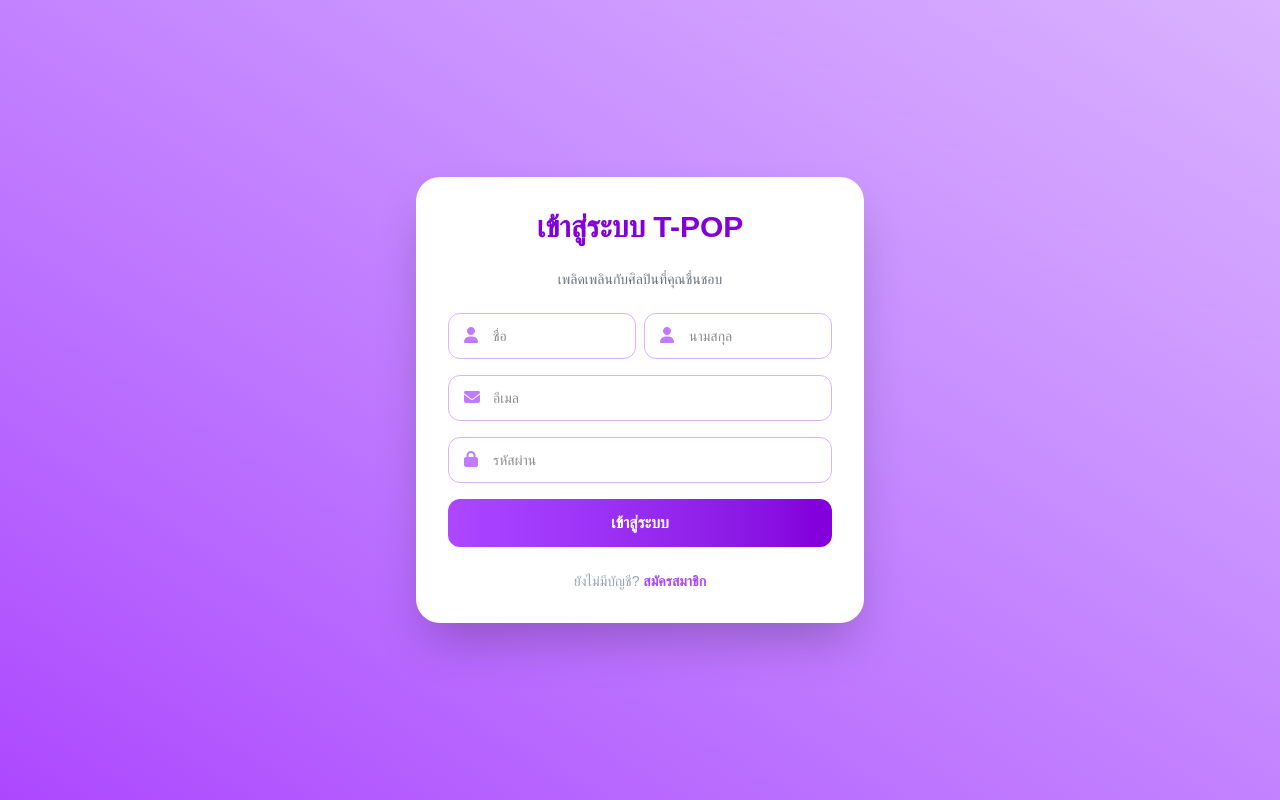
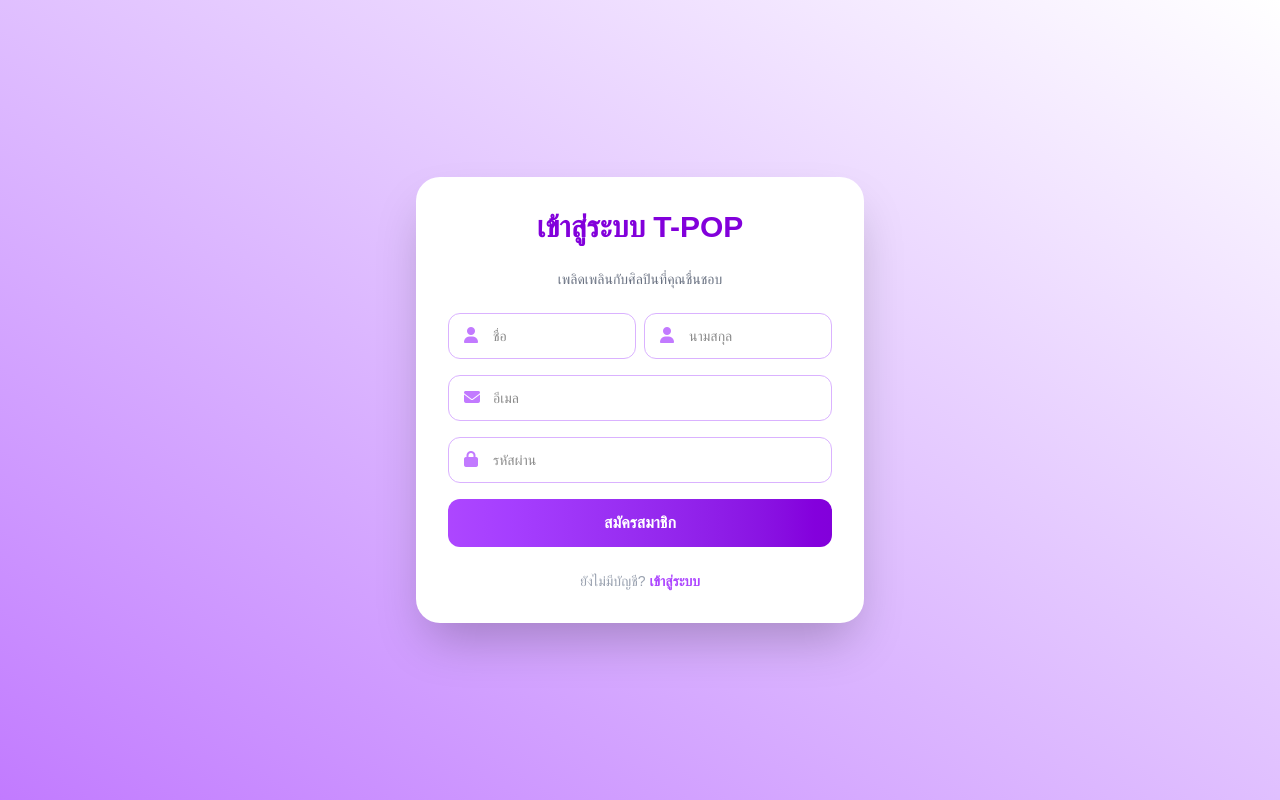
Before and after one commit to Nalinnipharuamsuk/tpop--web, a Next.js app: page /register in a window 1280 px wide. Built offline with nearby package versions, Linux system fonts and the light colour scheme.

Commit message:
edit register

```diff
--- a/src/app/register/page.jsx
+++ b/src/app/register/page.jsx
@@ -30,7 +30,7 @@ export default function LoginPage() {
   const iconStyle = "absolute left-4 top-1/2 -translate-y-1/2 text-purple-400";
 
   return (
-    <div className="min-h-screen bg-gradient-to-tr from-purple-500 to-purple-300 flex items-center justify-center px-4">
+    <div className="min-h-screen bg-gradient-to-tr from-purple-400 to-white flex items-center justify-center px-4">
       <div className="bg-white bg-opacity-90 rounded-3xl shadow-2xl max-w-md w-full p-8">
         <h1 className="text-3xl font-bold text-purple-700 text-center mb-6">เข้าสู่ระบบ T-POP</h1>
         <p className="text-center text-gray-500 mb-6 text-sm">
@@ -105,14 +105,14 @@ export default function LoginPage() {
             type="submit"
             className="w-full bg-gradient-to-r from-purple-500 to-purple-700 text-white rounded-xl py-3 font-semibold hover:from-purple-700 hover:to-purple-500 transition"
           >
-            เข้าสู่ระบบ
+            สมัครสมาชิก
           </button>
         </form>
 
         <p className="mt-6 text-center text-sm text-gray-400">
           ยังไม่มีบัญชี?{" "}
-          <a href="/register" className="text-purple-500 font-semibold hover:underline">
-            สมัครสมาชิก
+          <a href="/login" className="text-purple-500 font-semibold hover:underline">
+            เข้าสู่ระบบ
           </a>
         </p>
       </div>
```
